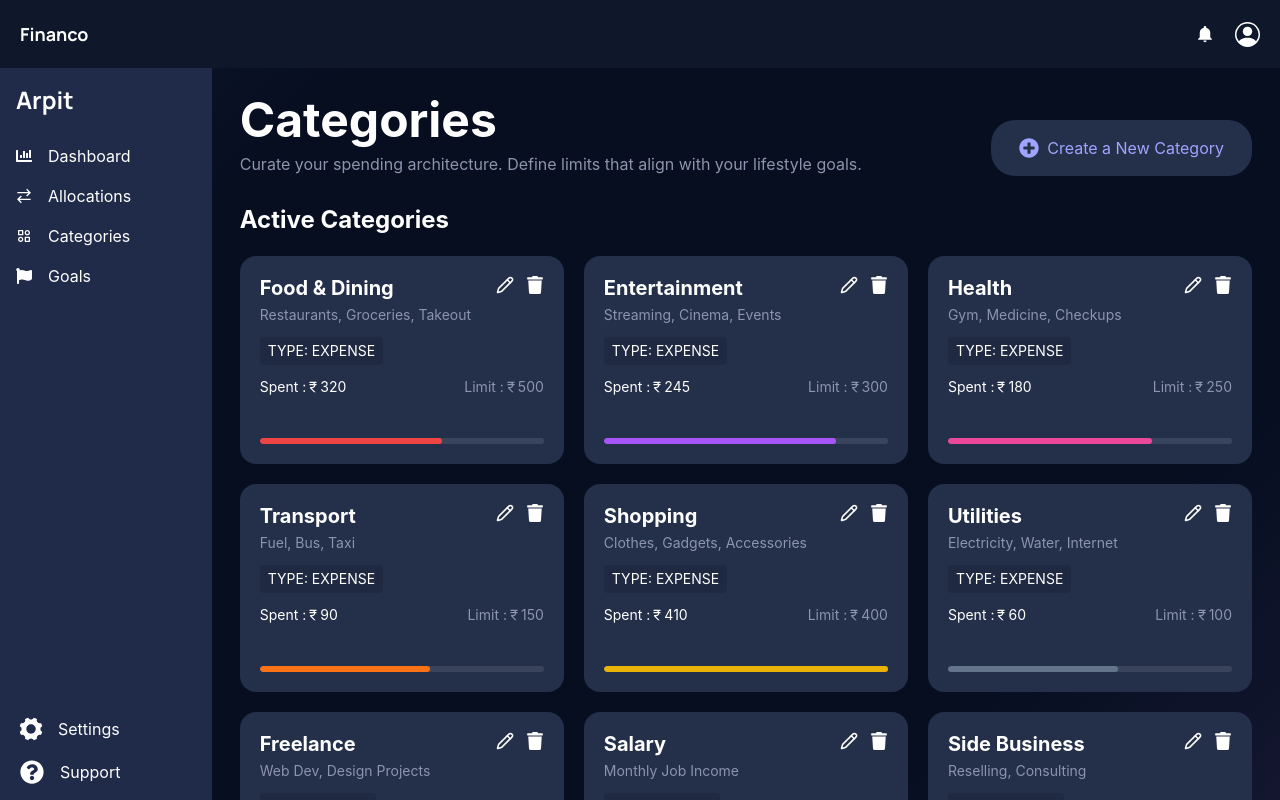
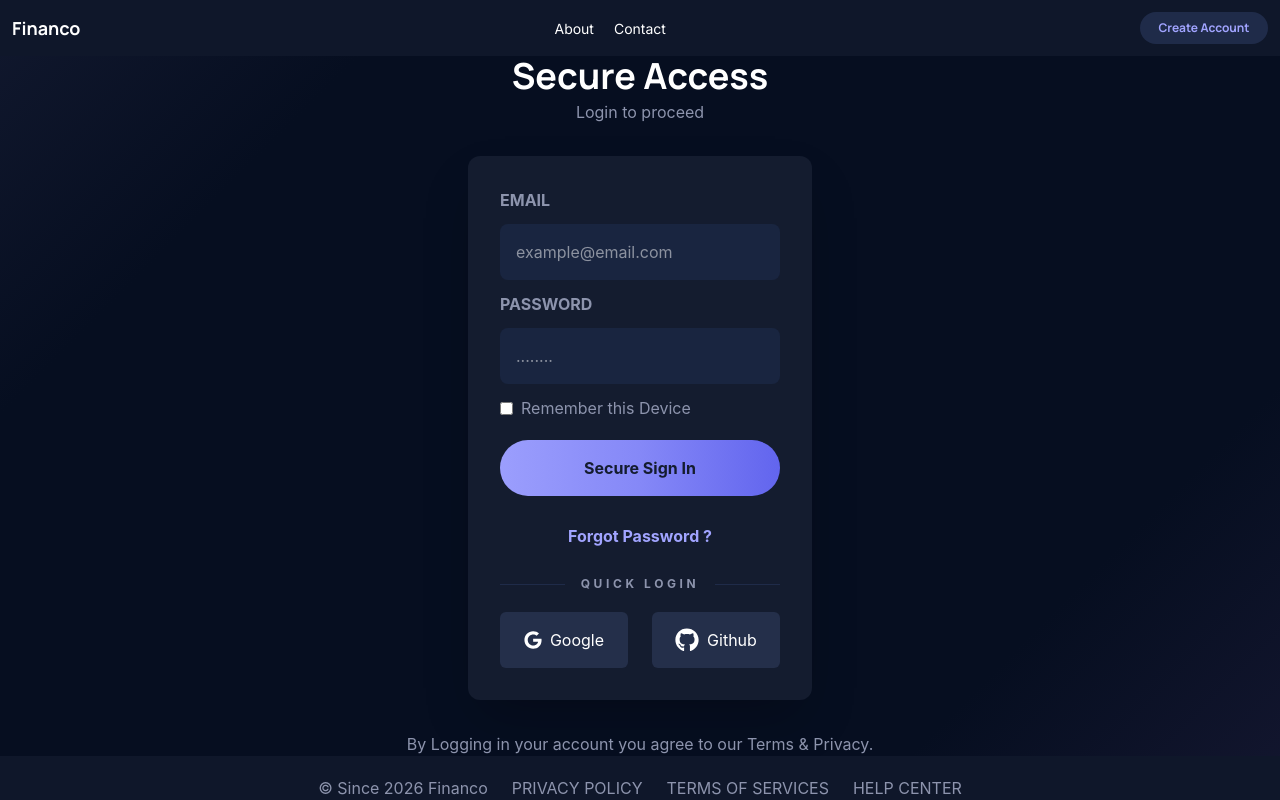
Before and after one commit to Rekcah97/Financo, a React (Vite) app in the folder frontend/: page /login in a window 1280 px wide. Built offline with nearby package versions, Linux system fonts and the light colour scheme.

Commit message:
Chore: auth from Components to pages folder

```diff
--- a/frontend/src/App.jsx
+++ b/frontend/src/App.jsx
@@ -4,14 +4,14 @@
 import PrivateNavBar from "./components/NavBar/PrivateNavBar";
 import PublicNavBar from "./components/NavBar/PublicNavBar";
 import SideBar from "./components/layout/SideBar";
-import Login from "./components/auth/Login";
+import Login from "./pages/auth/Login";
 import Footer from "./components/layout/Footer";
-import Register from "./components/auth/Register";
+import Register from "./pages/auth/Register";
 import Categories from "./pages/Categories/Categories";
 import Goals from "./pages/Goals/Goals";
 
 function App() {
-  const log = true;
+  const log = false;
   return (
     <CategoryProvider>
       <GoalProvider>
@@ -31,9 +31,9 @@
               </div>
             </div>
           ) : (
-            <div className="flex flex-col h-screen overflow-hidden">
+            <div className="flex flex-col h-screen overflow-x-hidden">
               <PublicNavBar />
-              <div className="flex flex-1 overflow-hidden">
+              <div className="flex flex-1">
                 <Routes>
                   <Route path="/login" element={<Login />} />
                   <Route path="/register" element={<Register />} />
```
Also changed, not shown: frontend/src/pages/auth/Login.jsx (renamed from frontend/src/components/auth/Login.jsx), frontend/src/pages/auth/Register.jsx (renamed from frontend/src/components/auth/Register.jsx).
